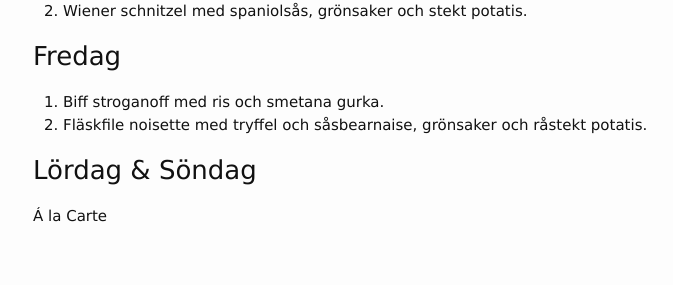
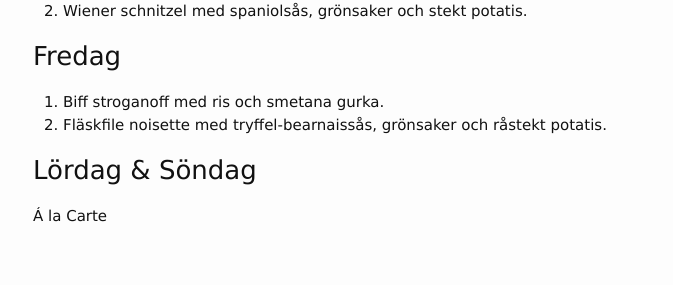
Before and after one commit to FarInn62/farinn62.github.io, a Jekyll site: the page built from lunch.md, in a window 1280 px wide. Shown: the part 641-926 px from the top of the page, without its empty margins (237-910 px from the left). Built offline with Jekyll 4.4.1, drawn with Linux system fonts in a browser that asks for light colours.

Commit message:
Update lunch.md

```diff
--- a/lunch.md
+++ b/lunch.md
@@ -33,7 +33,7 @@ Alla rätter: 80:- Take away: 65:-
 ### Fredag
 
 1. Biff stroganoff med ris och smetana gurka.
-2. Fläskfile noisette med tryffel och såsbearnaise, grönsaker och råstekt potatis.
+2. Fläskfile noisette med tryffel-bearnaissås, grönsaker och råstekt potatis.
 
 
 ### Lördag & Söndag
```
